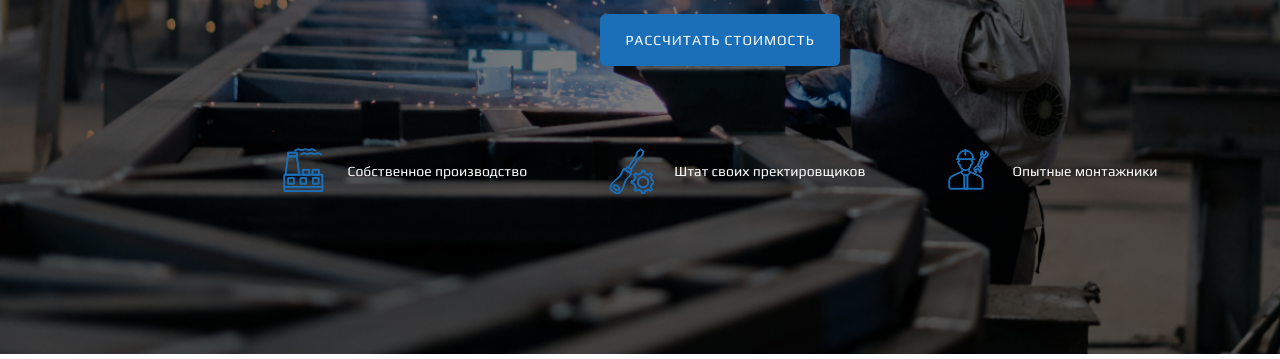
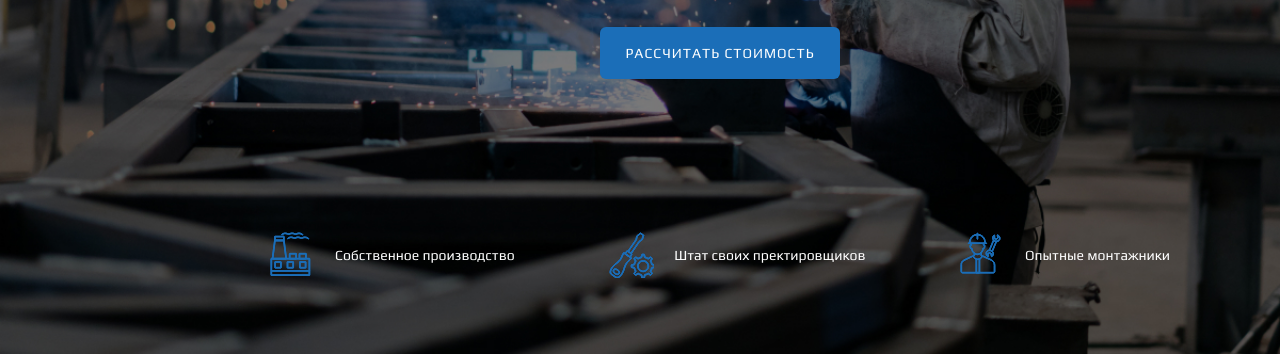
Before and after one commit to spaceTraveler13/quizZ, a plain HTML site: page index.html in a window 1280 px wide. Shown: the part 446-805 px from the top of the page. Drawn offline with Linux system fonts and the light colour scheme.

Commit message:
update html and css for offer-section

```diff
--- a/#source/scss/style.scss
+++ b/#source/scss/style.scss
@@ -6,8 +6,7 @@
 //  OFFER
 .offer{
     background: url(../img/background-main-1440.jpg)no-repeat center/cover;
-    height: 100vh;
-    padding: 50px 0;
+    min-height: 100vh;
     .offer-nav{
         @extend %styleNav;
         .logo{
@@ -33,10 +32,11 @@
         }
     }
     .offer-box{
-        height: 700px;
+        min-height: 100vh;
         display: flex;
+        flex-direction: column;
         align-items: center;
-        justify-content: center;
+        justify-content: space-around;
     }
     .offer-main{
         max-width: 875px;
@@ -61,9 +61,9 @@
         }
    }
    .offer-ability{
-        margin: 82px auto 0px;
         display: flex;
-        max-width: 875px;
+        max-width: 900px;
+        width: 100%;
         justify-content: space-between;
         .ability-factory{
             @extend %styleAbi;
--- a/#source/scss/templates.scss
+++ b/#source/scss/templates.scss
@@ -2,6 +2,7 @@
     display: flex;
     justify-content: space-between;
     align-items: flex-end;
+    width: 100%;
 }
 %styleNavlogo{
     width: 111px;
--- a/index.html
+++ b/index.html
@@ -15,6 +15,7 @@
 <body>
     <div class="offer" data-card="1" data-validate="novalidate">
         <div class="container" id="container">
+            <div class="offer-box">
                 <nav class="offer-nav">
                     <a href="#" class="logo"></a>
                     <div class="tel-box">
@@ -22,7 +23,6 @@
                         <a href="#" class="tel-desc">Заказать звонок</a>
                     </div>
                 </nav>
-            <div class="offer-box">
                 <div class="offer-main">
                     <h1 class="offer-title">
                         Изготовление и монтаж надежных металлоконструкций
@@ -31,6 +31,7 @@
                         Получите расчёт стоимости вашего объекта уже сегодня
                     </p>
                     <button class="offer-btn" data-nav="next">Рассчитать стоимость</button>
+                </div>
                 <div class="offer-ability">
                     <div class="ability-factory">
                         <p class="ability-desc">
@@ -46,7 +47,6 @@
                         <p class="ability-desc">
                         Опытные монтажники
                      </p>
-                        </div>
                     </div>
                 </div>
             </div>
```
Also changed, not shown: #source/css/style.css (added), css/style.css. Lines whose indentation alone changed are shown as unchanged.
